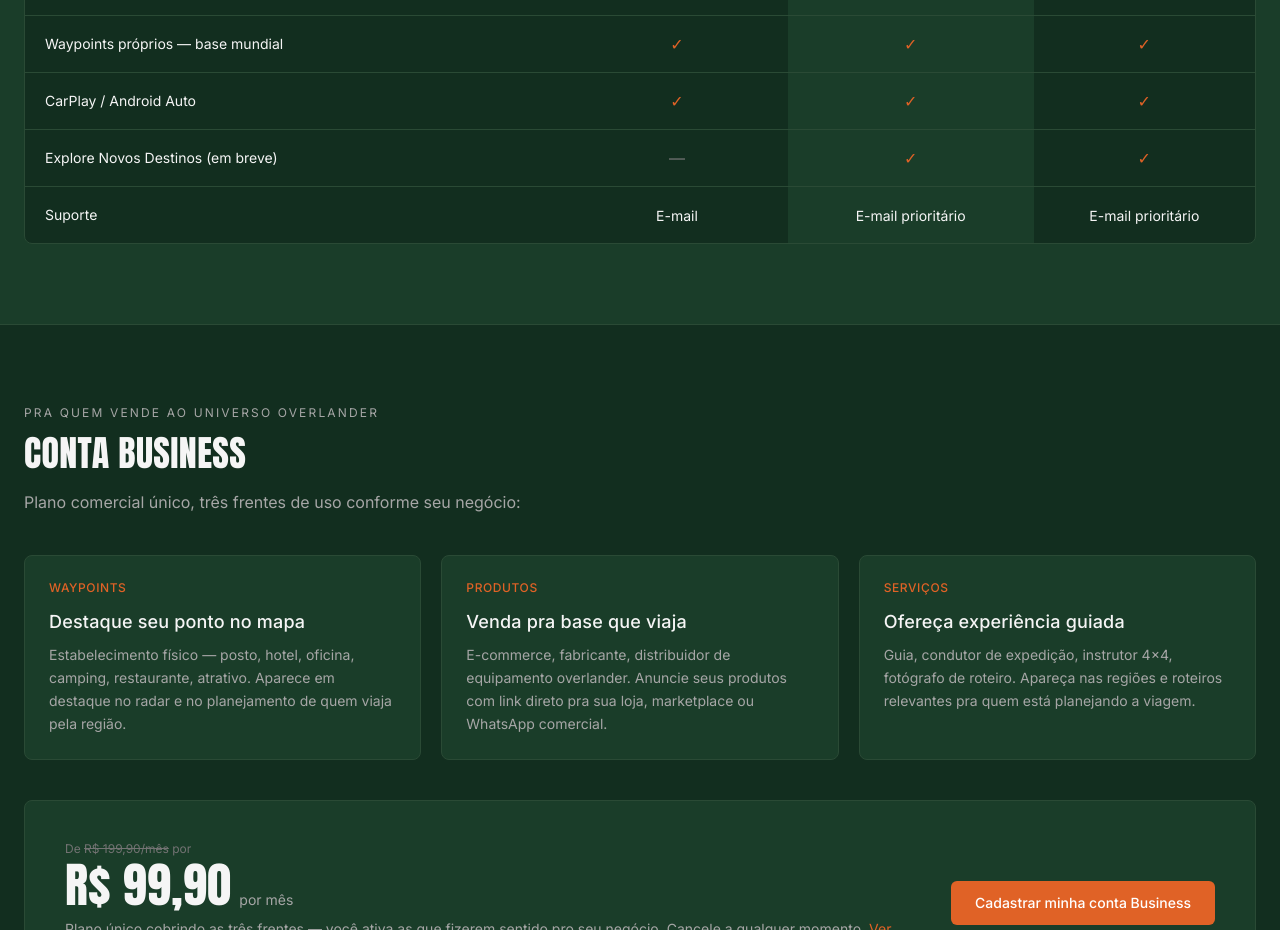
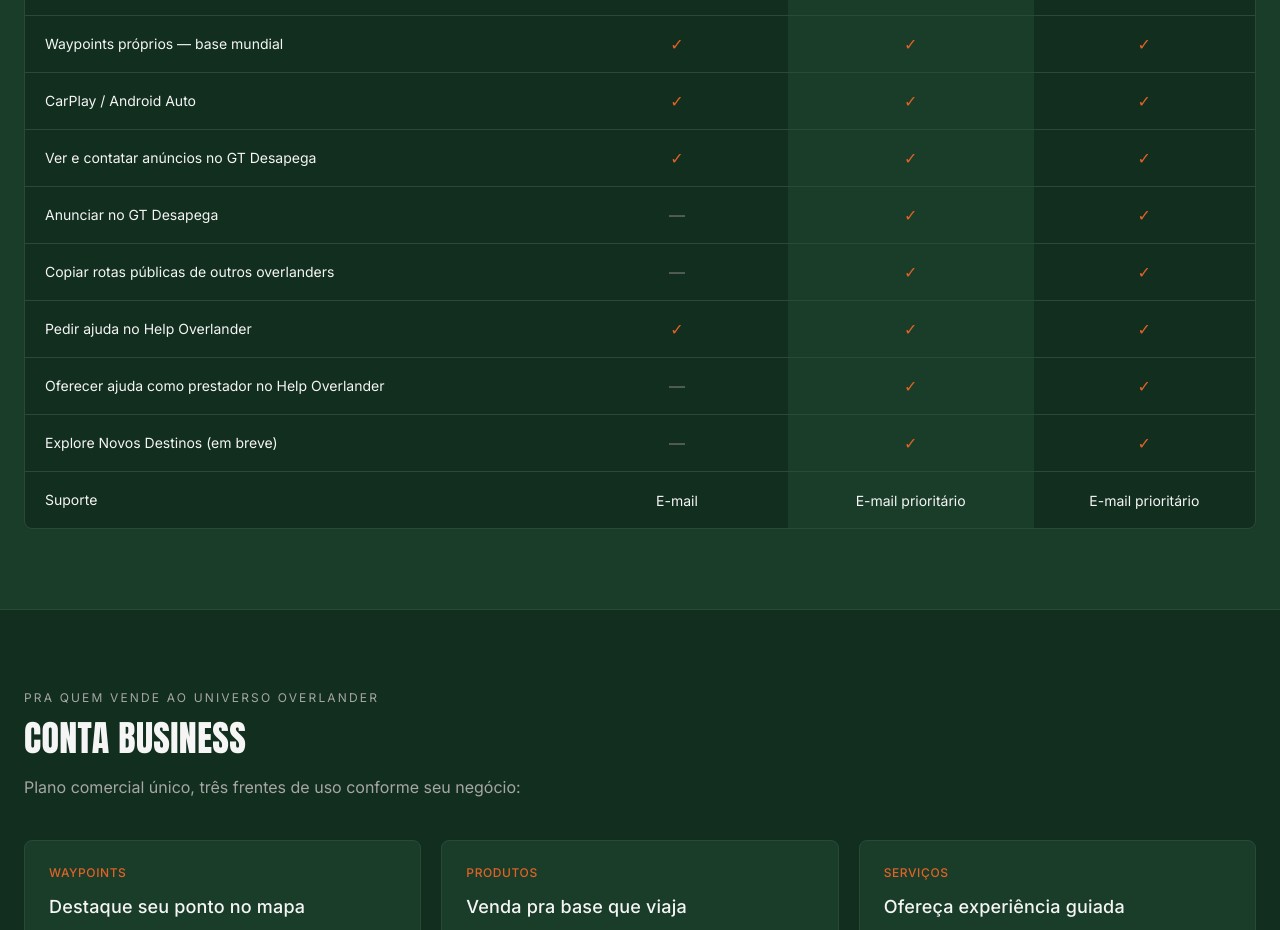
Before and after one commit to rangel2010/gtoverlander-site, a Next.js app: page /planos in a window 1280 px wide. Shown: the part 1520-2450 px from the top of the page. Built offline with nearby package versions, Linux system fonts and the light colour scheme; no server answers.

Commit message:
Planos: tabela completa com gatilhos de conversao + Desapega Plus+Pro nos termos

```diff
--- a/app/planos/page.tsx
+++ b/app/planos/page.tsx
@@ -35,6 +35,26 @@ const features: PlanFeature[] = [
   {
     label: 'CarPlay / Android Auto',
     values: [true, true, true],
+  },
+  {
+    label: 'Ver e contatar anúncios no GT Desapega',
+    values: [true, true, true],
+  },
+  {
+    label: 'Anunciar no GT Desapega',
+    values: [false, true, true],
+  },
+  {
+    label: 'Copiar rotas públicas de outros overlanders',
+    values: [false, true, true],
+  },
+  {
+    label: 'Pedir ajuda no Help Overlander',
+    values: [true, true, true],
+  },
+  {
+    label: 'Oferecer ajuda como prestador no Help Overlander',
+    values: [false, true, true],
   },
   {
     label: 'Explore Novos Destinos (em breve)',
```
Also changed, not shown: content/legal/termos.md (+2 -2 lines).
